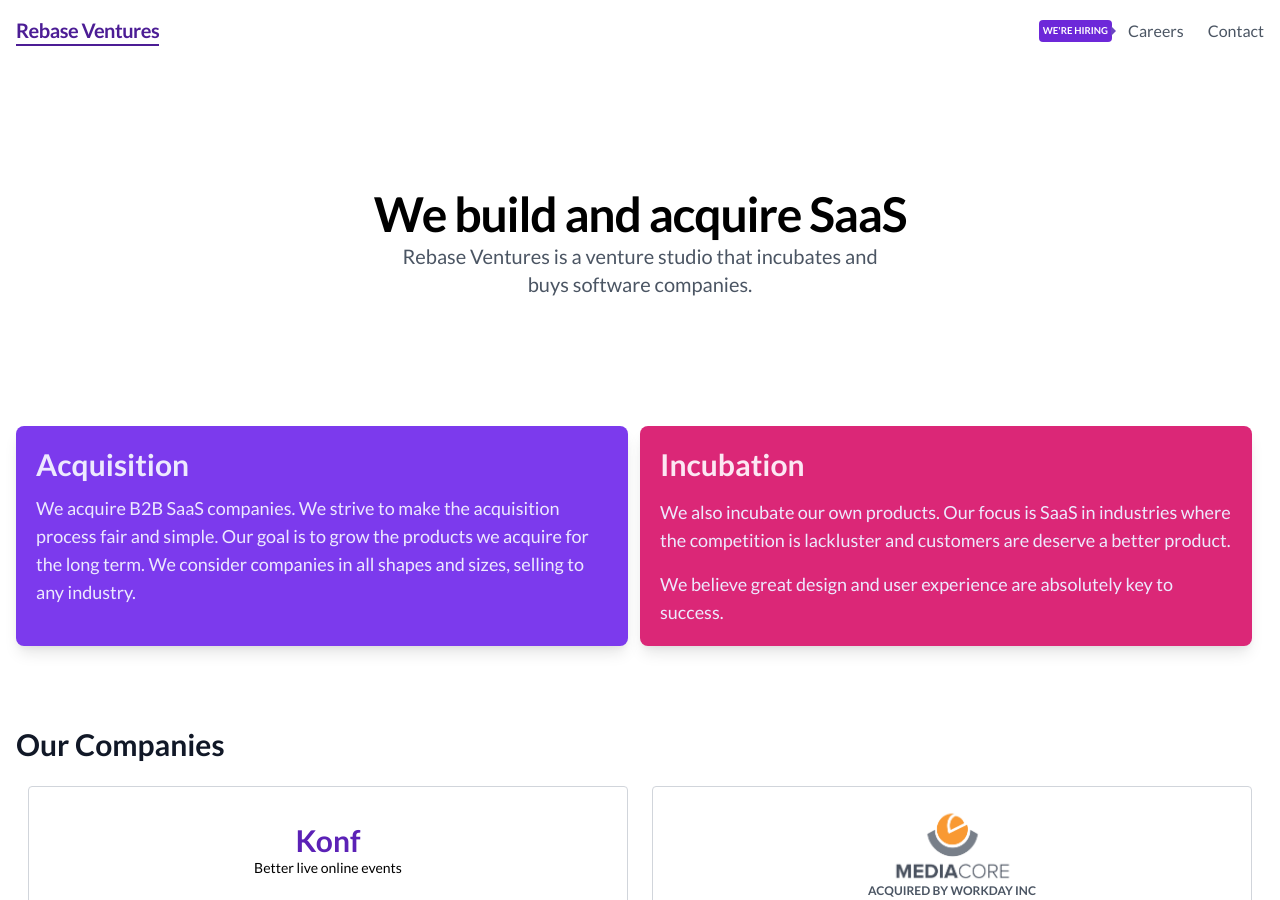
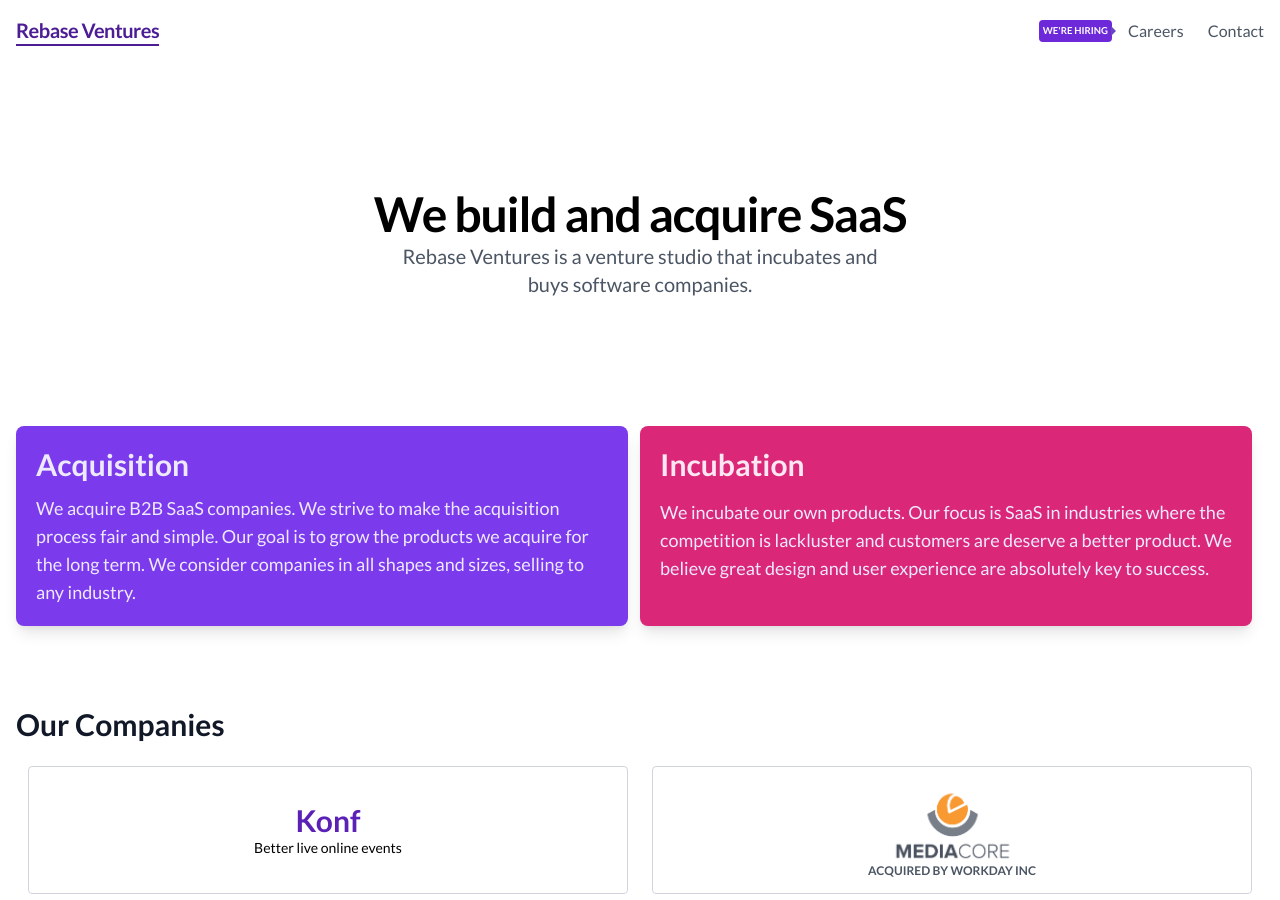
Before and after one commit to neilwitten/remoat.github.io, a Jekyll site: the page built from index.html, in a window 1280 px wide and 900 px high. Built offline with Jekyll 4.4.1, drawn with Linux system fonts in a browser that asks for light colours; nearby versions of some CDN libraries.

Commit message:
Update index.html

```diff
--- a/index.html
+++ b/index.html
@@ -16,8 +16,7 @@
 
 <div class="flex-1 p-5 mr-3 mb-4 bg-pink-600 rounded-lg shadow-lg">
 <h2 class="mb-3 text-pink-100 text-3xl font-bold">Incubation</h2>
-<p class="text-purple-100 text-lg mt-4">We also incubate our own products. Our focus is SaaS in industries where the competition is lackluster and customers are deserve a better product.</p>
-<p class="text-purple-100 text-lg mt-4">We believe great design and user experience are absolutely key to success.
+<p class="text-purple-100 text-lg mt-4">We incubate our own products. Our focus is SaaS in industries where the competition is lackluster and customers are deserve a better product. We believe great design and user experience are absolutely key to success.
 </p>
 </div>
 </div>
```
